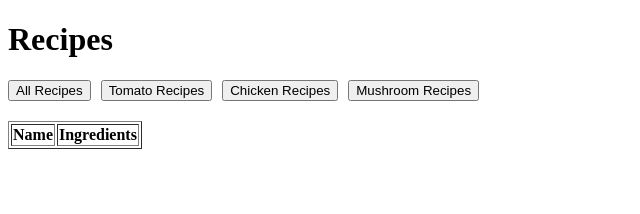
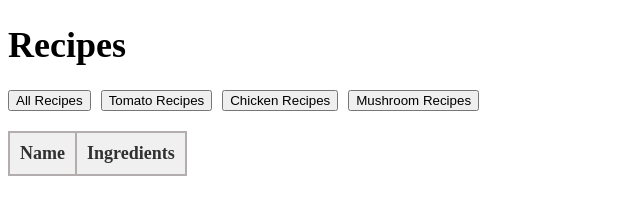
Before and after one commit to tabrezakhtar/netlify-api-demo-ui, a plain HTML site: page index.html in a window 1280 px wide. Shown: the whole page, without its empty margins (0-640 px from the left). Drawn offline with Linux system fonts and the light colour scheme; no server answers.

Commit message:
style tablestyle table

```diff
--- a/index.html
+++ b/index.html
@@ -4,6 +4,31 @@
   <meta charset="UTF-8">
   <meta name="viewport" content="width=device-width, initial-scale=1.0">
   <title>Host an Express App on Netlify</title>
+
+  <style>
+    html {
+      font-size: large;
+    }
+
+		table {
+			border:2px solid #b3adad;
+			border-collapse:collapse;
+			padding:10px;
+		}
+		table th {
+			border:2px solid #b3adad;
+			padding:10px;
+			background: #f0f0f0;
+			color: #313030;
+		}
+		table td {
+			border:2px solid #b3adad;
+			text-align:center;
+			padding:10px;
+			background: #ffffff;
+			color: #313030;
+		}
+	</style>
 </head>
 <body>
   <h1>Recipes</h1>
```
